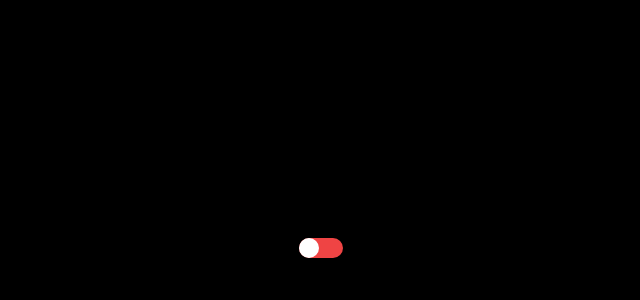
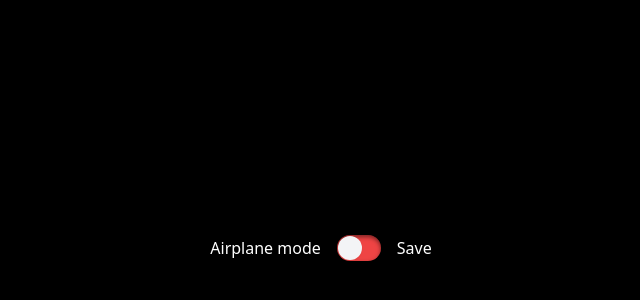
Before and after one commit to LutherTS/advanced-radix-ui, a Next.js app: page /animated-switch in a window 1280 px wide. Shown: the part 152-452 px from the top of the page, without its empty margins (319-959 px from the left). Built offline with nearby package versions, Linux system fonts and the light colour scheme.

Commit message:
Lesson 1 complete.

```diff
--- a/app/(pages)/animated-switch/page.tsx
+++ b/app/(pages)/animated-switch/page.tsx
@@ -2,23 +2,53 @@
 
 import * as Switch from "@radix-ui/react-switch";
 import { motion } from "framer-motion";
+/* with state */
+// import { useState } from "react";
 
 export default function AnimatedSwitchPage() {
+  /* with state */
+  // let [airplaneMode, setAirplaneMode] = useState(false);
+  // console.log(airplaneMode);
+
   return (
     <main className="flex h-screen items-center justify-center bg-black text-white">
-      {/* <p>Hello BuildUI!</p> */}
-      <Switch.Root className="flex h-5 w-11 rounded-full bg-gray-500 data-[state=unchecked]:flex-row data-[state=checked]:flex-row-reverse data-[state=checked]:bg-green-500 data-[state=unchecked]:bg-red-500">
+      <form
+        className="flex items-center space-x-4"
+        action={(formData: FormData) => {
+          console.log(formData);
+          console.log({ airplaneMode: !!formData.get("airplanemode") });
+        }}
+      >
+        <label className="flex items-center space-x-4">
+          <span className="select-none text-base leading-none text-white">
+            Airplane mode
+          </span>
+          <Switch.Root
+            /* with state */
+            // checked={airplaneMode}
+            // onCheckedChange={setAirplaneMode}
+            id="airplane-mode"
+            name="airplanemode"
+            className="flex w-11 rounded-full bg-red-500 p-px shadow-inner shadow-black/50 transition focus-visible:outline focus-visible:outline-2 focus-visible:outline-offset-2 focus-visible:outline-red-400 active:bg-red-400 data-[state=unchecked]:flex-row data-[state=checked]:flex-row-reverse data-[state=checked]:bg-green-500 data-[state=checked]:focus-visible:outline-green-400 data-[state=checked]:active:bg-green-400"
+          >
             <Switch.Thumb asChild>
               <motion.span
                 layout
-            className="block size-5 rounded-[calc(1.25rem/2)] bg-white"
+                transition={{ duration: 0.15 }}
+                className="block size-6 rounded-[calc(1.5rem/2)] bg-gray-100 shadow-sm transition-colors data-[state=checked]:bg-white"
               ></motion.span>
             </Switch.Thumb>
           </Switch.Root>
+        </label>
+        <button className="" type="submit">
+          Save
+        </button>
+      </form>
     </main>
   );
 }
 
 /* Notes
 Using calc in Tailwind: rounded-[calc(1.25rem/2)] (no spaces)
+No need to modify a translate by hand thanks to Framer Motion layout.
 */
```
Lines whose indentation alone changed are shown as unchanged.
